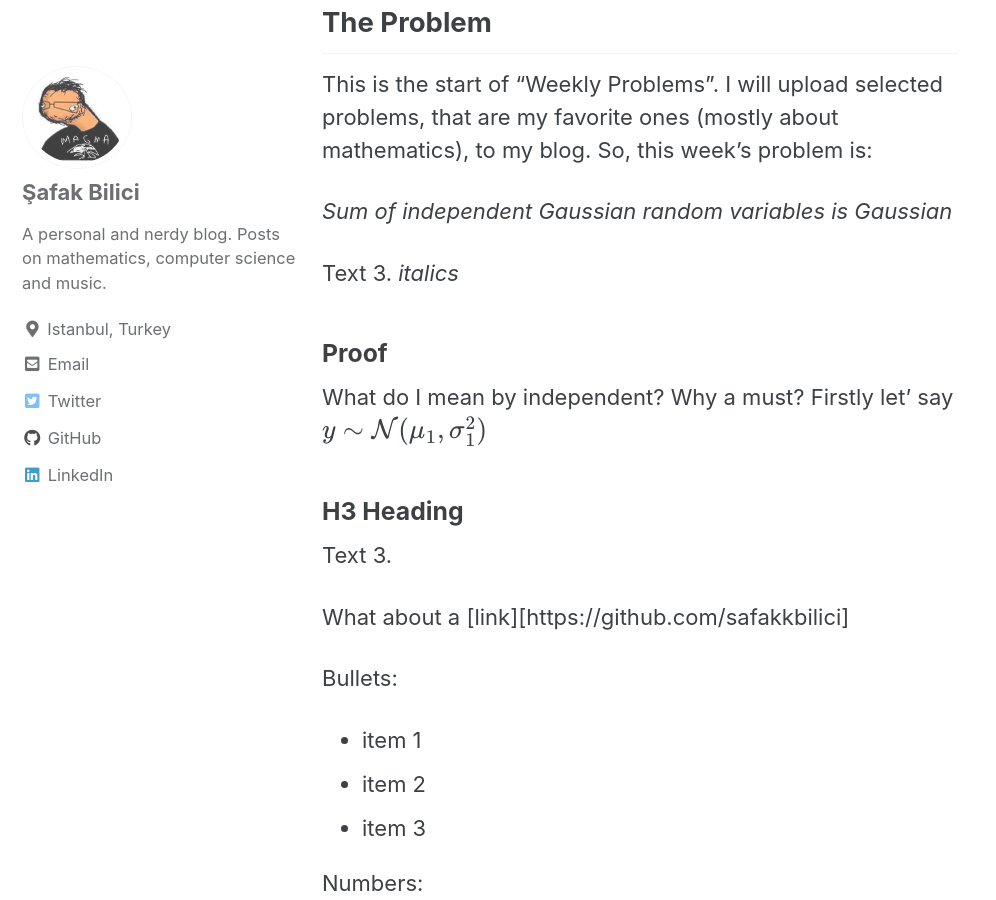
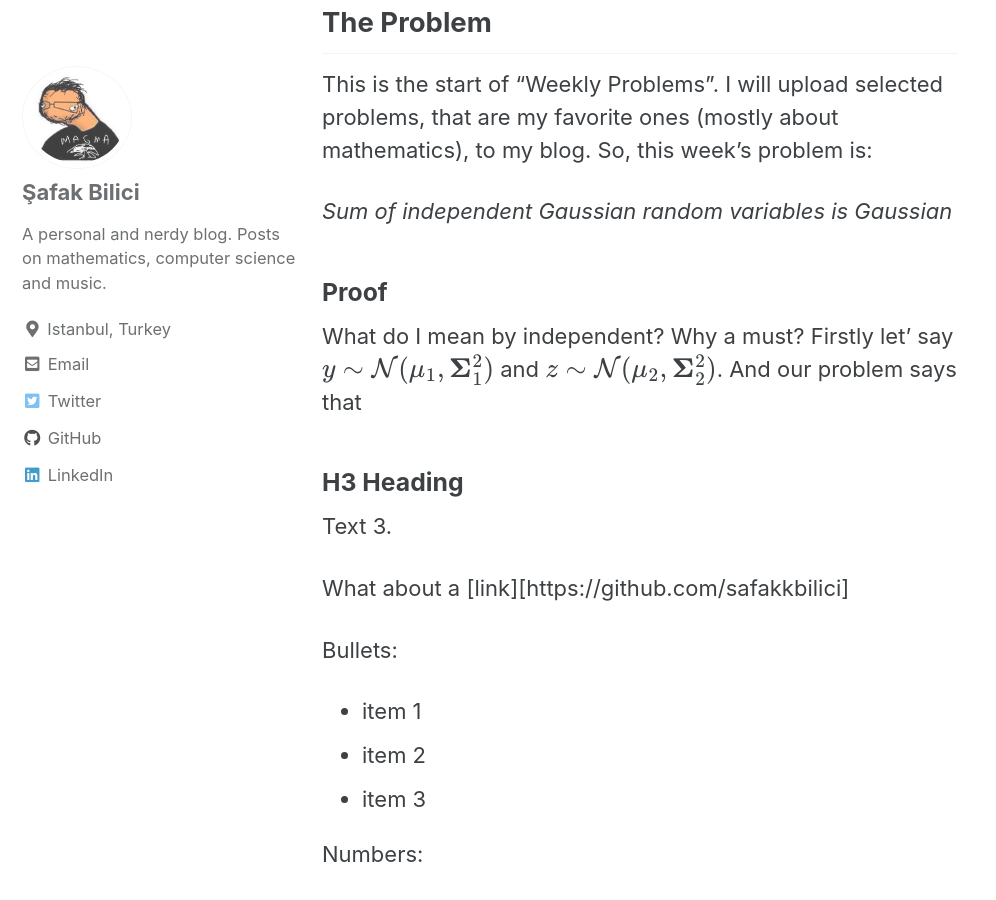
Before and after one commit to safakkbilici/safakkbilici.github.io, a Jekyll site: the page built from _posts/2020-07-06-getting-started.md, in a window 1280 px wide and 900 px high, scrolled down 589 px. Shown: the whole window, without its empty margins (0-996 px from the left). Built offline with Jekyll 4.4.1, drawn with Linux system fonts in a browser that asks for light colours; cached includes are drawn as plain includes; formulas are drawn with MathJax 3.

Commit message:
gaussians added

```diff
--- a/_posts/2020-07-06-getting-started.md
+++ b/_posts/2020-07-06-getting-started.md
@@ -14,11 +14,9 @@ So, this week's problem is:
 
 *Sum of independent Gaussian random variables is Gaussian*
 
-Text 3. *italics*
-
 ### Proof
 
-What do I mean by independent? Why a must? Firstly let' say $$y \sim \mathcal{N}(\mu_1,\sigma_1^2)$$
+What do I mean by independent? Why a must? Firstly let' say $$y \sim \mathcal{N}(\mu_1,\boldsymbol\Sigma_1^2)$$ and $$z \sim \mathcal{N}(\mu_2,\boldsymbol\Sigma_2^2)$$. And our problem says that
 
 ### H3 Heading
 
```
